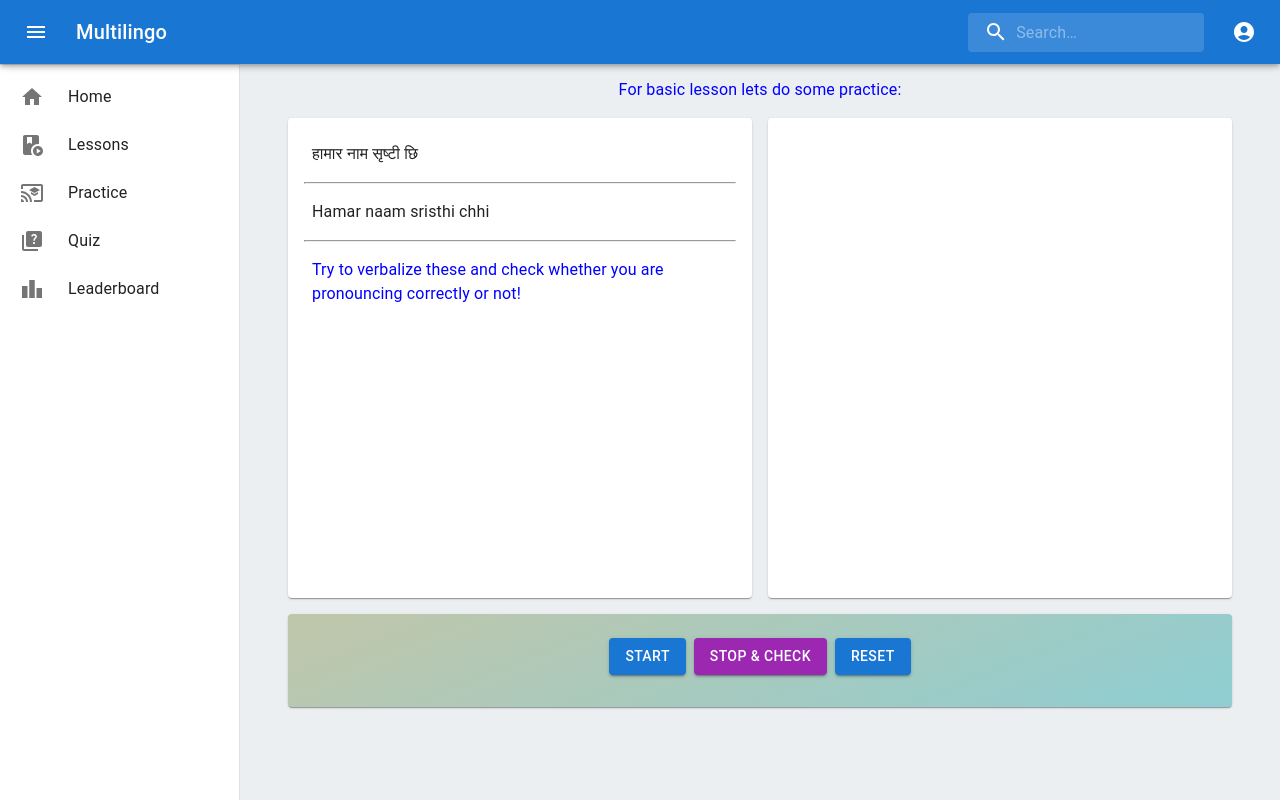
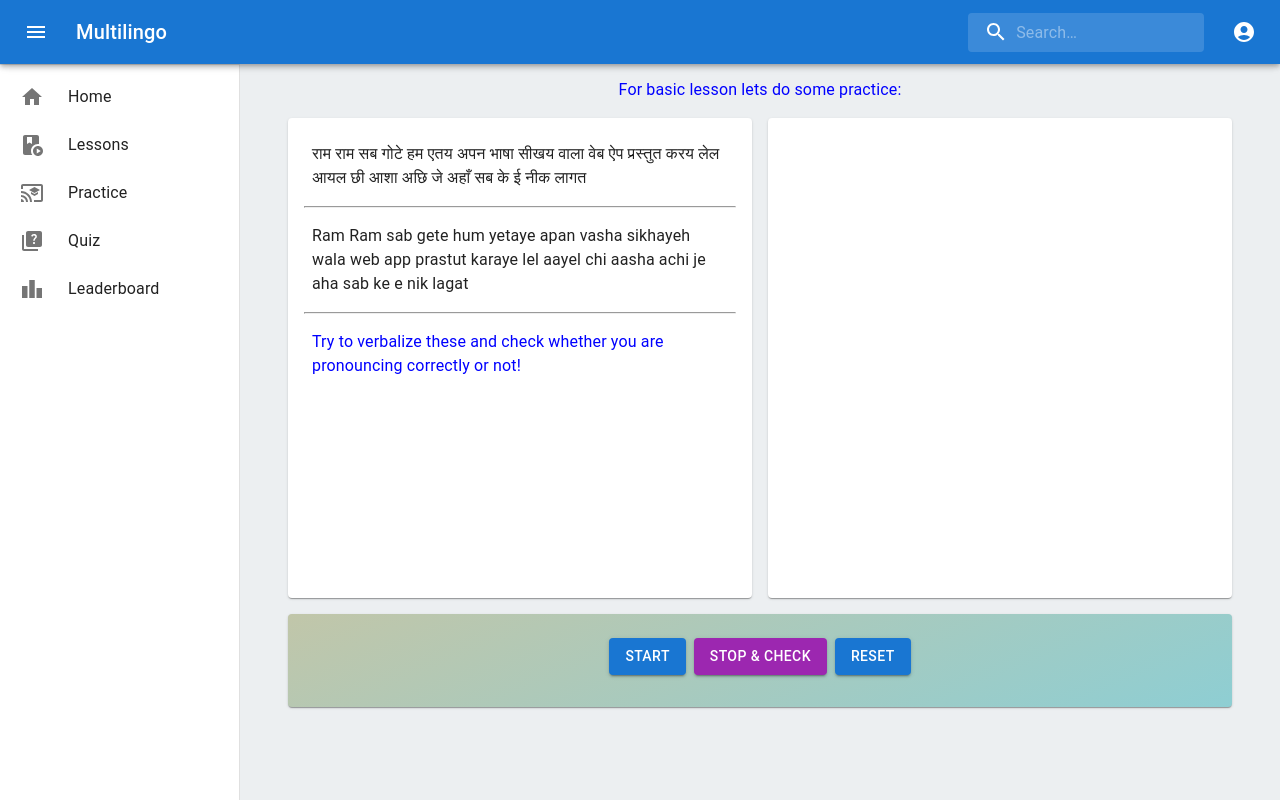
Before and after one commit to sristhilamichhane/multilingo, a React (Vite) app in the folder frontend/: page /basicPractice in a window 1280 px wide. Built offline with nearby package versions, Linux system fonts and the light colour scheme; no server answers; what react-swipeable-views-utils would draw is missing.

Commit message:
feat: :memo: added a Pure Maithili contend for basic section

```diff
--- a/frontend/src/components/Practice/BasicPractice.jsx
+++ b/frontend/src/components/Practice/BasicPractice.jsx
@@ -26,10 +26,10 @@ const MainContent = styled(Box)(({ theme }) => ({
 }));
 
 const BasicPractice = () => {
-  const givenSentence = `हामार नाम सृष्टी छि`;
+  const givenSentence = `राम राम सब गोटे हम एतय अपन भाषा सीखय वाला वेब ऐप प्रस्तुत करय लेल आयल छी आशा अछि जे अहाँ सब के ई नीक लागत`;
 
   const startListening = () =>
-    SpeechRecognition.startListening({ continuous: true, language: "ne-NP" });
+    SpeechRecognition.startListening({ continuous: true, language: "hi-IN" });
   const { transcript, resetTranscript, browserSupportsSpeechRecognition } =
     useSpeechRecognition();
 
@@ -77,7 +77,9 @@ const BasicPractice = () => {
                       <Typography sx={{ p: 1 }}>{givenSentence}</Typography>
                       <hr />
                       <Typography sx={{ p: 1 }}>
-                        Hamar naam sristhi chhi
+                        Ram Ram sab gete hum yetaye apan vasha sikhayeh wala web
+                        app prastut karaye lel aayel chi aasha achi je aha sab
+                        ke e nik lagat
                       </Typography>
                       <hr />
                       <Typography sx={{ p: 1, color: "blue" }}>
```
